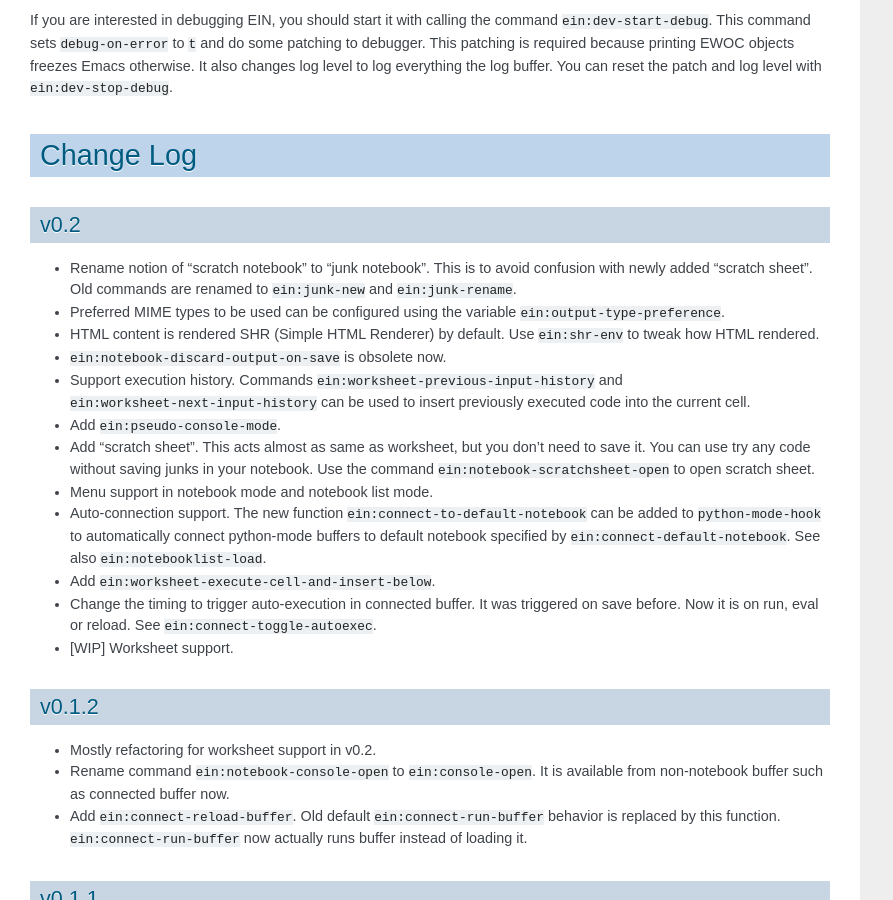
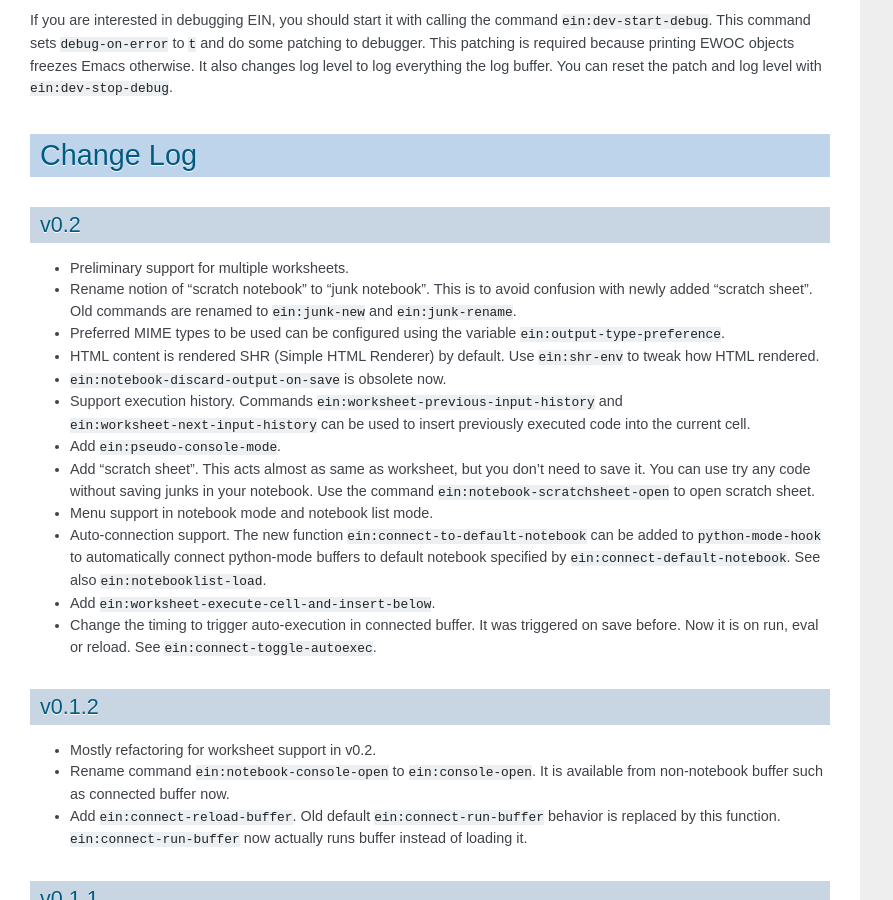
Before and after one commit to millejoh/emacs-ipython-notebook, a Sphinx documentation site: the page built from doc/source/index.rst, in a window 1280 px wide and 900 px high, scrolled down 13641 px. Shown: the whole window, without its empty margins (0-893 px from the left). Built offline with Sphinx 7.4.7, drawn with Linux system fonts in a browser that asks for light colours; cross-references to code outside the pages are shown as plain code.

Commit message:
Update change log

```diff
--- a/doc/source/index.rst
+++ b/doc/source/index.rst
@@ -499,6 +499,7 @@
 v0.2
 ----
 
+* Preliminary support for multiple worksheets.
 * Rename notion of "scratch notebook" to "junk notebook".
   This is to avoid confusion with newly added "scratch sheet".
   Old commands are renamed to :el:symbol:`ein:junk-new` and
@@ -528,7 +529,6 @@
 * Change the timing to trigger auto-execution in connected buffer.
   It was triggered on save before.  Now it is on run, eval or reload.
   See :el:symbol:`ein:connect-toggle-autoexec`.
-* [WIP] Worksheet support.
 
 
 v0.1.2
```
